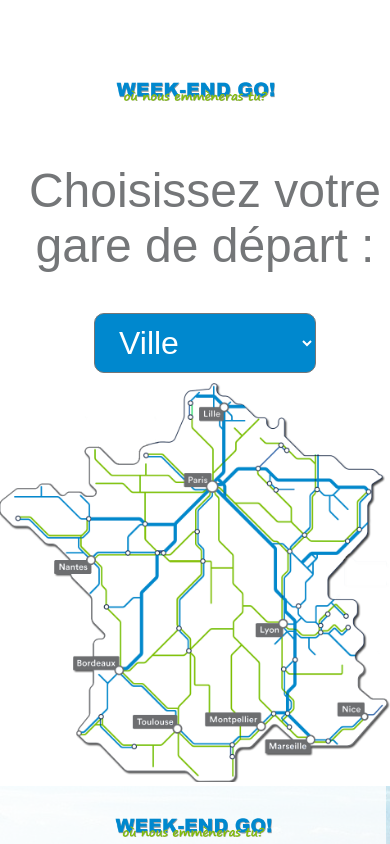
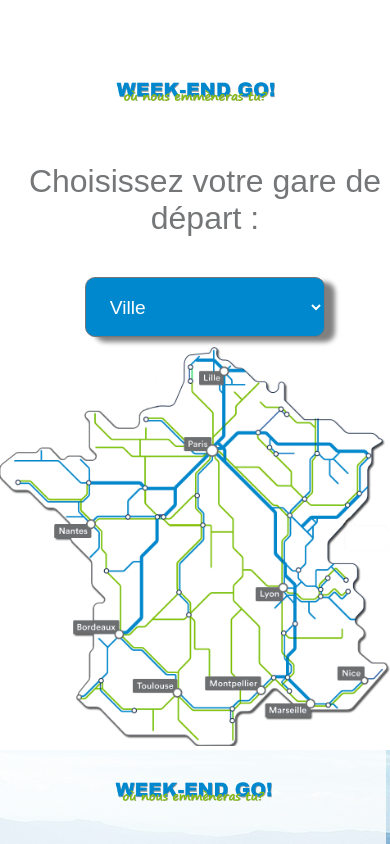
Before and after one commit to Jonathan280286/Projet-2-random_train, a React (Create React App) app: page / in a window 390 px wide. Shown: the top 844 px of the page. Built offline with nearby package versions, Linux system fonts and the light colour scheme; no server answers.

Commit message:
rajout gare dans combo

```diff
--- a/src/Pages/accueil.css
+++ b/src/Pages/accueil.css
@@ -1,3 +1,8 @@
+.codeGare{
+    margin-top: 10px;
+    text-align: center;
+}
+
 .container_accueil{
     display: flex;
 }
@@ -48,7 +53,8 @@ label{
     width: 60%;
     height: 60px;
     border-radius: 10px;
-    padding-left: 20px;
+    padding-left: 20px; border-radius: 30px;
+    box-shadow: 10px 5px 5px grey;
 }
 
 @media screen and (max-width: 1100px){
@@ -75,17 +81,17 @@ label{
 
 
     #select-city{
-        font-size: 2em;
+        font-size: 1.2em;
         background-color: #0088CE;
         color: white;
-        width: 60%;
+        width: 65%;
         height: 60px;
         border-radius: 10px;
         padding-left: 20px;
     }
 
 label{
-    font-size: 3em;
+    font-size: 2em;
 }
     .items_accueil__carte{
 width: 100%;
--- a/src/Pages/accueil.js
+++ b/src/Pages/accueil.js
@@ -39,14 +39,20 @@ const Accueil = () => {
 
                         <select onChange={handleChangeInput}  name="city" id="select-city">
                             <option value="City">Ville</option>
+                            <option value="87391003">Gare de Montparnasse</option>
                             <option value="PLY">Paris gare de Lyon</option>
-                            <option value="MTP">Paris gare de Montparnasse</option>
+                            <option value="LE">Gare de Lille</option>
+                            <option value="NS">Gare de Nantes</option>
+                            <option value="MSC">Gare de Marseille</option>
+                            <option value="TLE">Gare de Toulouse</option>
+                            <option value="MTP">Gare de Montpellier</option>
+                            <option value="LYD">Lyon Part-Dieu</option>
                         </select>
 
                     </div>
                     <form>
 
-        <h1>{title}</h1>
+        <h3 className='codeGare'>{title}</h3>
     </form>
             </div>
 
--- a/src/components/logo.js
+++ b/src/components/logo.js
@@ -1,9 +1,10 @@
 import React from 'react';
 
-const Logo = () => {
+const Logo = (props) => {
     return (
         <div className='logo'>
         <img   src='./Images/logoweekend.png' alt='image logo' />
+        <h1>{props.name}</h1>
         </div>
     );
 };
```
